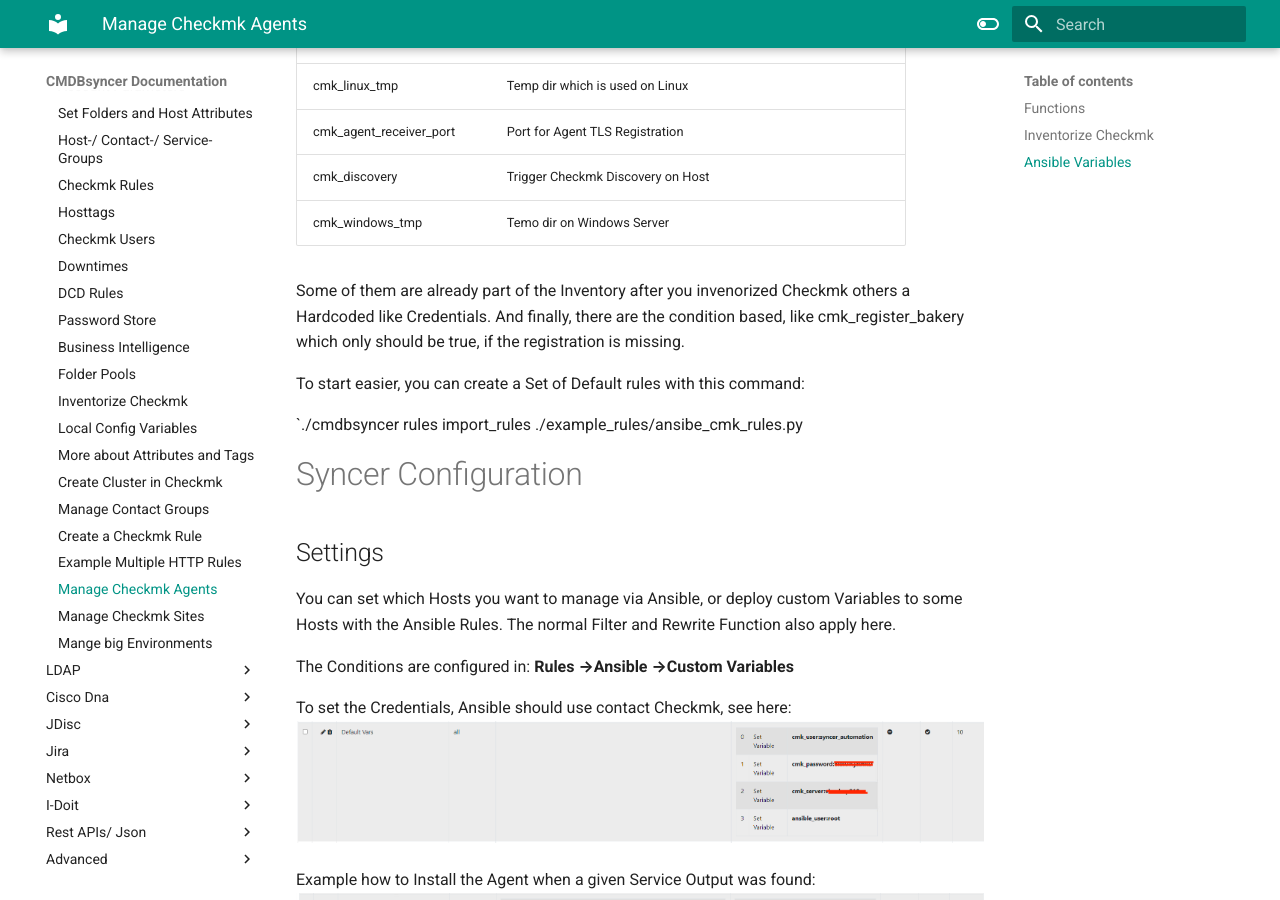
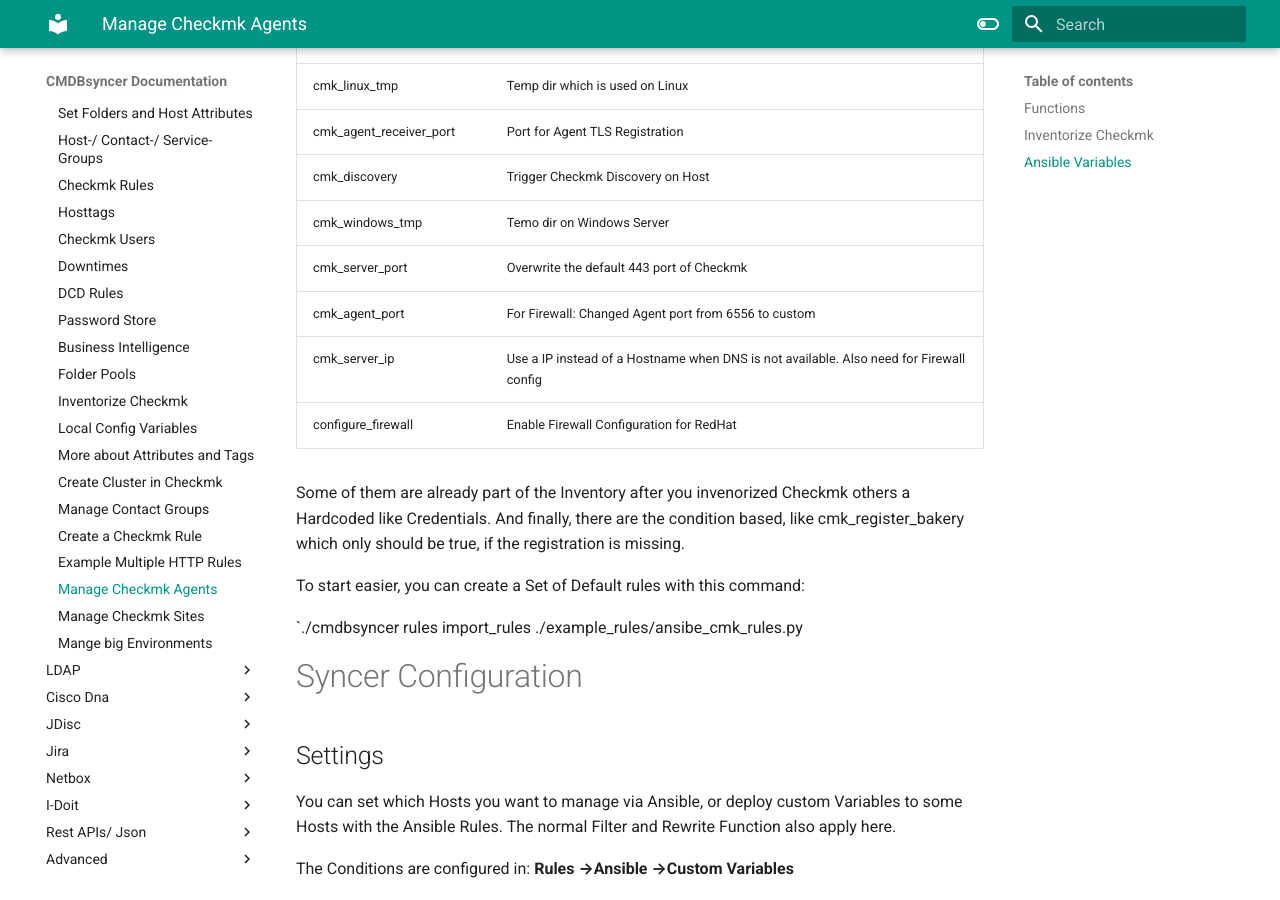
Before and after one commit to kuhn-ruess/cmdbsyncer-docs, an MkDocs documentation site: the page built from docs/ansible/cmk_agents.md, in a window 1280 px wide and 900 px high, scrolled down 2015 px. Built offline with MkDocs 1.6.1 and Material for MkDocs 9.7.7, drawn with Linux system fonts in a browser that asks for light colours; some of the changed text lies outside the part shown.

Commit message:
Updated docu

```diff
--- a/docs/ansible/cmk_agents.md
+++ b/docs/ansible/cmk_agents.md
@@ -48,6 +48,11 @@
 | cmk_agent_receiver_port | Port for Agent TLS Registration |
 | cmk_discovery | Trigger Checkmk Discovery on Host |
 | cmk_windows_tmp | Temo dir on Windows Server|
+| cmk_server_port | Overwrite the default 443 port of Checkmk |
+| cmk_agent_port | For Firewall: Changed Agent port from 6556 to custom |
+| cmk_server_ip | Use a IP instead of a Hostname when DNS is not available. Also need for Firewall config|
+| configure_firewall | Enable Firewall Configuration for RedHat |
+
 
 Some of them are already part of the Inventory after you invenorized Checkmk others a Hardcoded like Credentials. And finally, there are the condition based, like cmk_register_bakery which only should be true, if the registration is missing.
 
@@ -79,6 +84,11 @@
 You don't need to set the Password value directly in the settings, you can also read it from your Accounts. For that, instead of the Password, just Enter the Macro: {{ACCOUNT:NAME:password}}. Account needs to be uppercase, Name is the Account Name, password can also be every other field or custom field in your account Settings.
 
 ![](img/account_placeholder.png)
+
+## RedHat Firewalls
+You can configure the Firewall Zones and the Checkmk Server IPs to let the Syncer configure the Firewall for you.
+
+You just need to set `configure_firewall` and also the `cmk_server_ip`
 
 
 # Run the job
```
